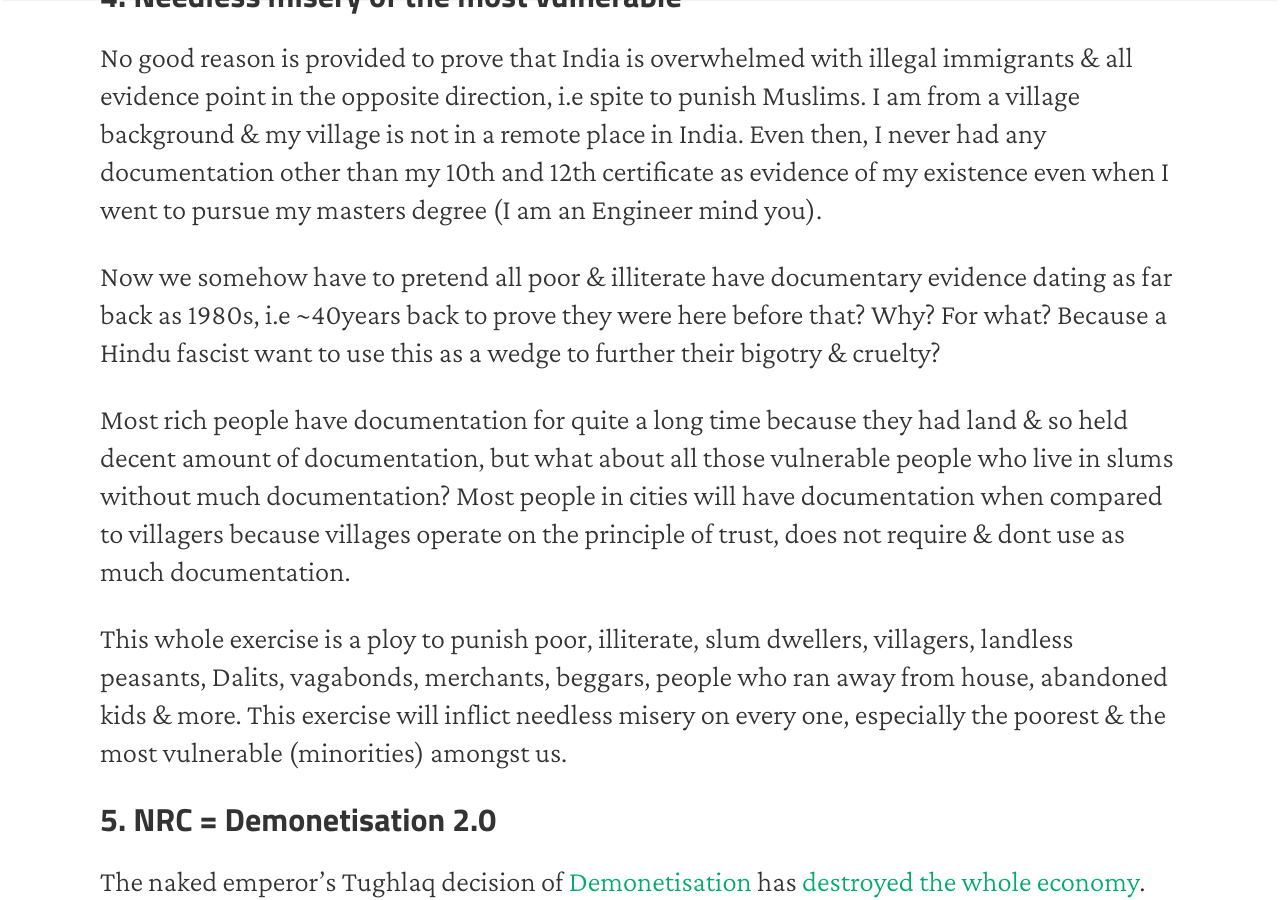
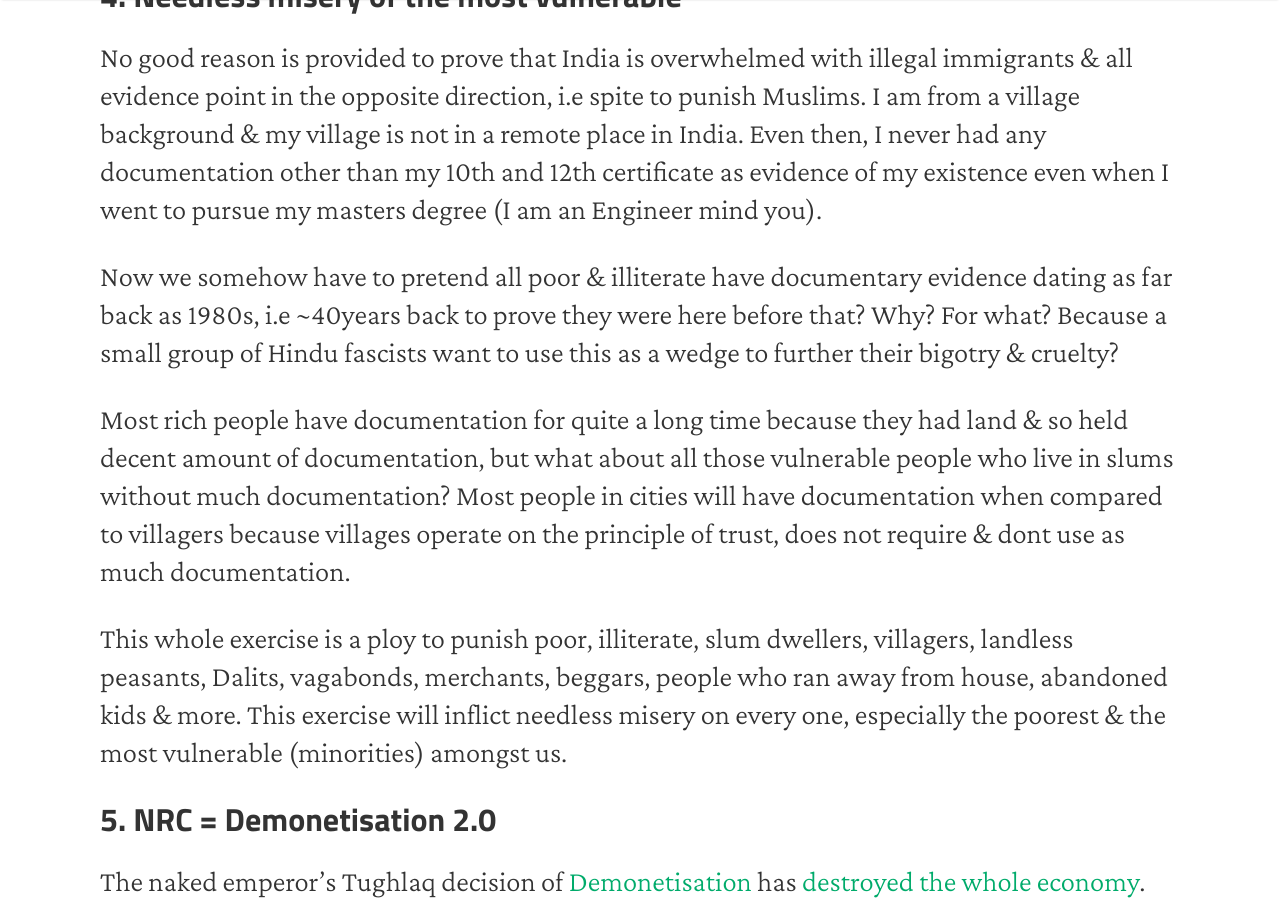
Before and after one commit to thekalinga/thekalinga.in, a Jekyll site: the page built from _posts/2019-11-24-why-fascist-nrc-should-be-opposed/2019-11-24-why-fascist-nrc-should-be-opposed.md, in a window 1280 px wide and 900 px high, scrolled down 4704 px. Built offline with Jekyll 4.4.1, drawn with Linux system fonts in a browser that asks for light colours; nearby versions of some CDN libraries.

Commit message:
fixed minor issue

```diff
--- a/_posts/2019-11-24-why-fascist-nrc-should-be-opposed/2019-11-24-why-fascist-nrc-should-be-opposed.md
+++ b/_posts/2019-11-24-why-fascist-nrc-should-be-opposed/2019-11-24-why-fascist-nrc-should-be-opposed.md
@@ -121,7 +121,7 @@ I am from a village background & my village is not in a remote place in India.
 Even then, I never had any documentation other than my 10th and 12th certificate as evidence of my existence even when I went to pursue my masters degree (I am an Engineer mind you).
 
 Now we somehow have to pretend all poor & illiterate have documentary evidence dating as far back as 1980s, i.e ~40years back to prove they were here before that?
-Why? For what? Because a Hindu fascist want to use this as a wedge to further their bigotry & cruelty?
+Why? For what? Because a small group of Hindu fascists want to use this as a wedge to further their bigotry & cruelty?
 
 Most rich people have documentation for quite a long time because they had land & so held decent amount of documentation, but what about all those vulnerable people who live in slums without much documentation?
 Most people in cities will have documentation when compared to villagers because villages operate on the principle of trust, does not require & dont use as much documentation.
```
